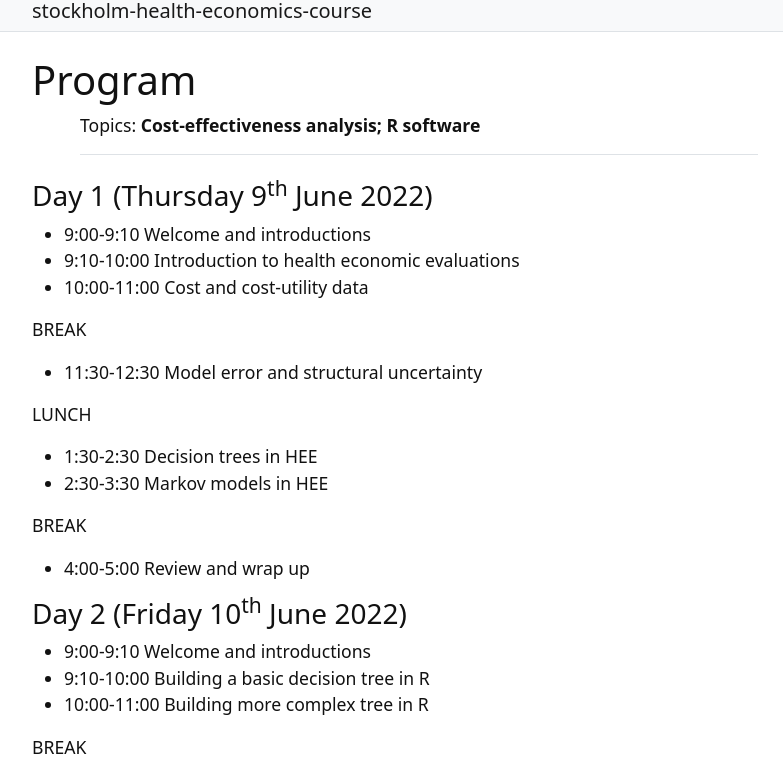
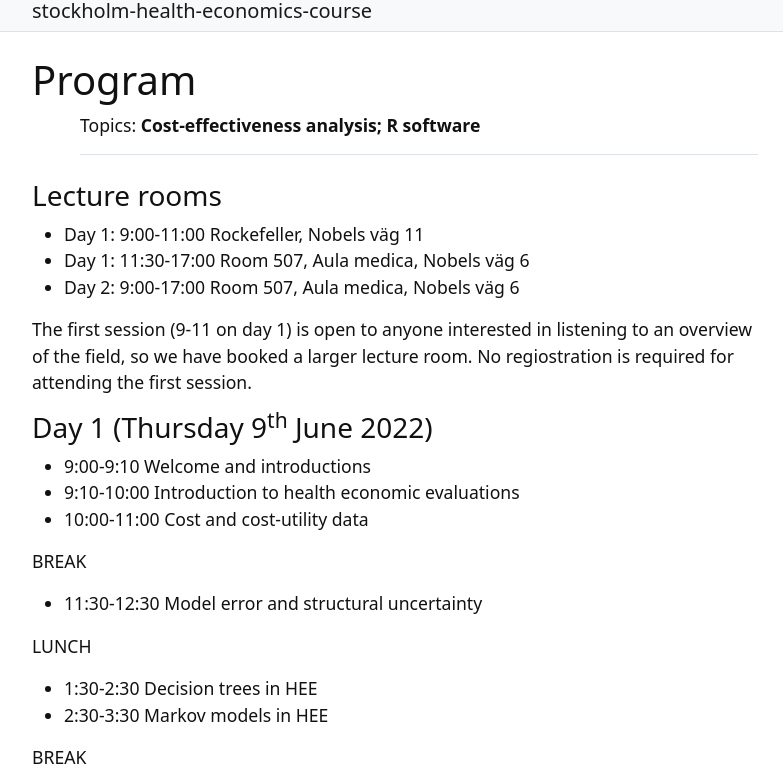
Before and after one commit to n8thangreen/Stockholm-health-economics-course, a Jekyll site: the page built from content/program.md, in a window 1280 px wide and 900 px high, cut to the strip 121-900 px from the top of the window. Shown: the whole strip, without its empty margins (245-1028 px from the left). Built offline with Jekyll 4.4.1, drawn with Linux system fonts in a browser that asks for light colours.

Commit message:
Added lecture rooms

```diff
--- a/content/program.md
+++ b/content/program.md
@@ -3,6 +3,14 @@ title: Program
 nav: Program
 topics: Cost-effectiveness analysis; R software
 ---
+
+### Lecture rooms
+
+* Day 1: 9:00-11:00 Rockefeller, Nobels väg 11
+* Day 1: 11:30-17:00 Room 507, Aula medica, Nobels väg 6
+* Day 2: 9:00-17:00 Room 507, Aula medica, Nobels väg 6
+
+The first session (9-11 on day 1) is open to anyone interested in listening to an overview of the field, so we have booked a larger lecture room. No regiostration is required for attending the first session.
 
 ### Day 1 (Thursday 9<sup>th</sup> June 2022)
 * 9:00-9:10 Welcome and introductions
```
